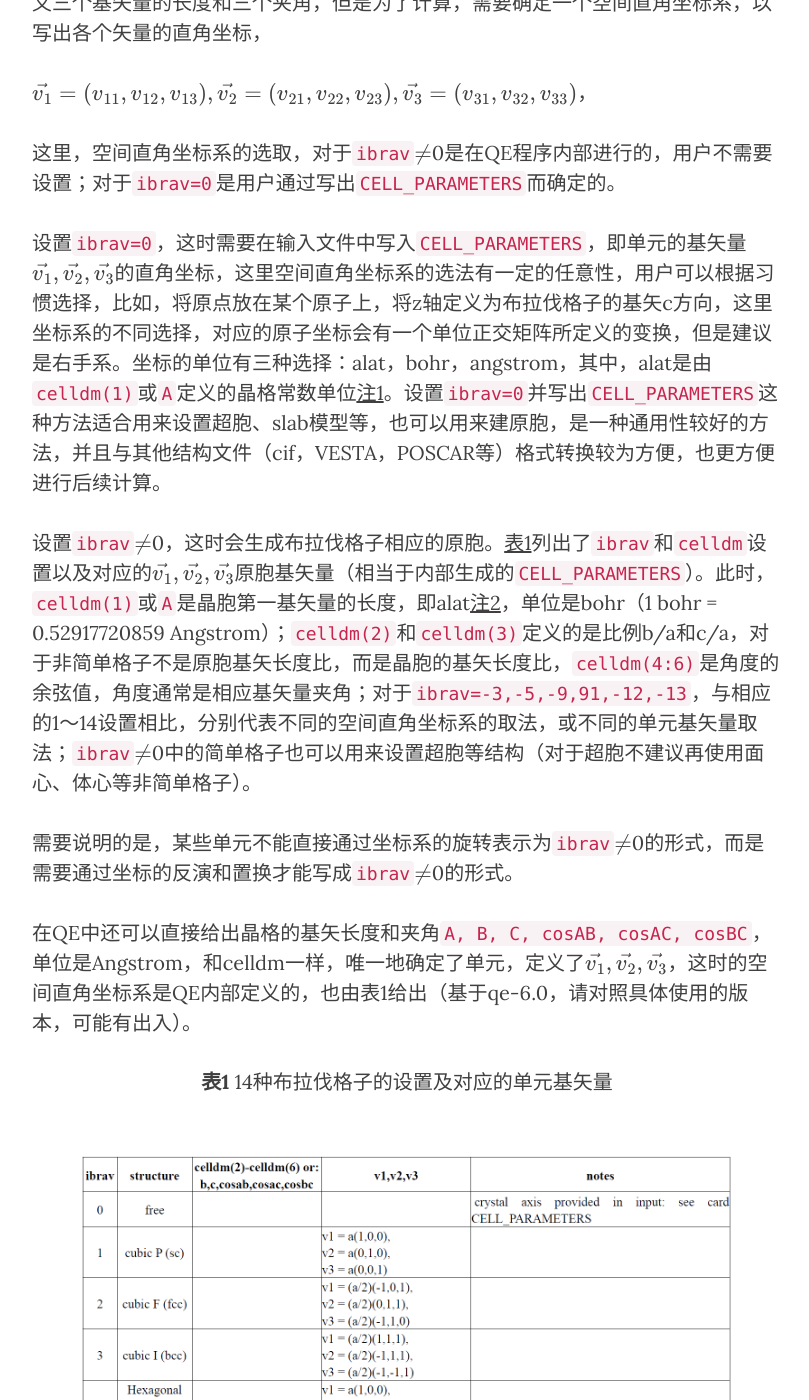
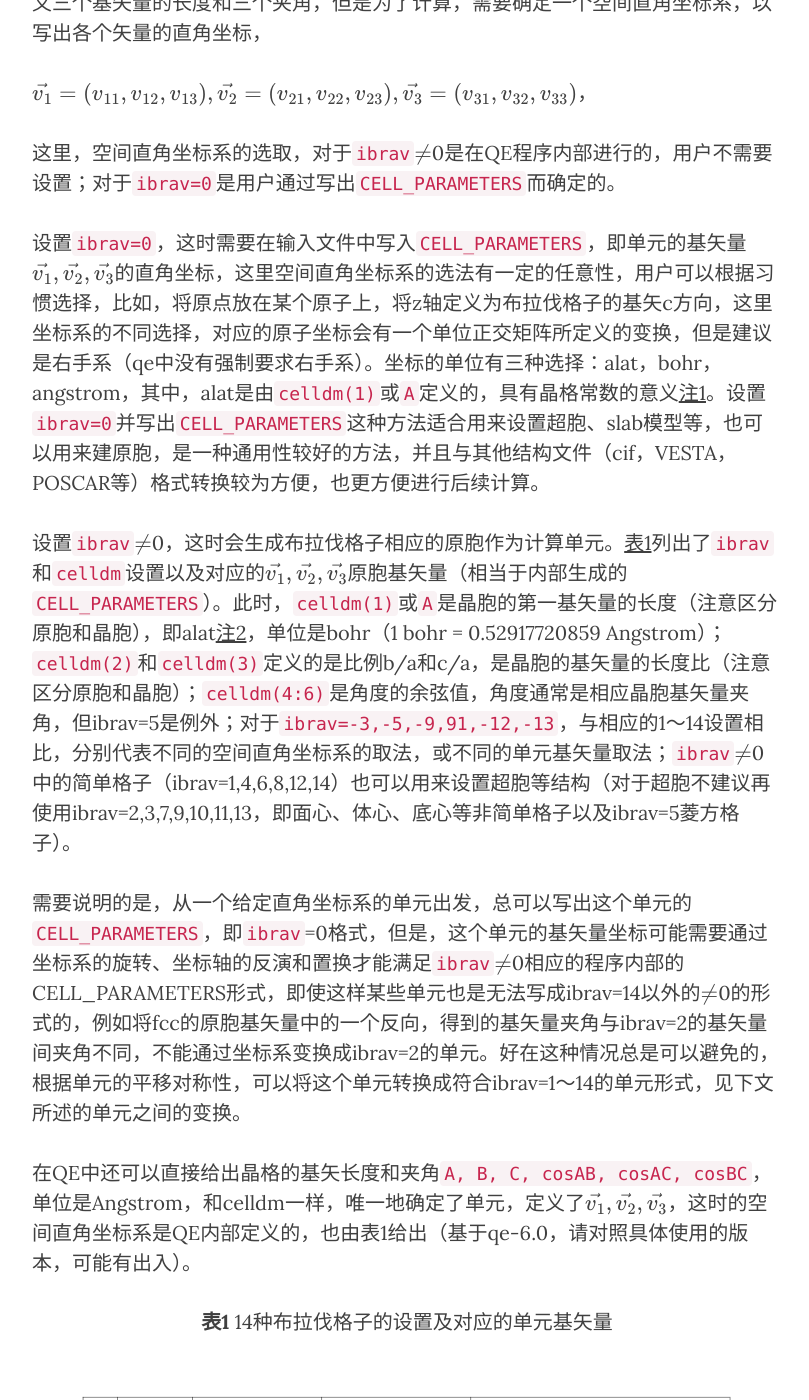
Before and after one commit to yyyu200/DFTbook, a Jekyll site: the page built from _posts/2019-04-07-TransCell.md, in a window 1280 px wide and 1400 px high, scrolled down 3737 px. Shown: the whole window, without its empty margins (233-1042 px from the left). Built offline with Jekyll 4.4.1, drawn with Linux system fonts in a browser that asks for light colours; nearby versions of some CDN libraries; formulas are drawn with MathJax 3; comment, search, counter and statistics services are not loaded; some of the changed text lies outside the part shown.

Commit message:
modify at ali

````diff
--- a/_posts/2019-04-07-TransCell.md
+++ b/_posts/2019-04-07-TransCell.md
@@ -71,11 +71,11 @@ $$\vec{v_{1}}=(v_{11},v_{12},v_{13}),\vec{v_{2}}=(v_{21},v_{22},v_{23}),\vec{v_{
 
 这里，空间直角坐标系的选取，对于```ibrav```$\neq$0是在QE程序内部进行的，用户不需要设置；对于```ibrav=0```是用户通过写出```CELL_PARAMETERS```而确定的。
 
-设置```ibrav=0```，这时需要在输入文件中写入```CELL_PARAMETERS```，即单元的基矢量$\vec{v_{1}},\vec{v_{2}},\vec{v_{3}}$的直角坐标，这里空间直角坐标系的选法有一定的任意性，用户可以根据习惯选择，比如，将原点放在某个原子上，将z轴定义为布拉伐格子的基矢c方向，这里坐标系的不同选择，对应的原子坐标会有一个单位正交矩阵所定义的变换，但是建议是右手系。坐标的单位有三种选择：alat，bohr，angstrom，其中，alat是由```celldm(1)```或```A```定义的晶格常数单位[注1](#note1)。设置```ibrav=0```并写出```CELL_PARAMETERS```这种方法适合用来设置超胞、slab模型等，也可以用来建原胞，是一种通用性较好的方法，并且与其他结构文件（cif，VESTA，POSCAR等）格式转换较为方便，也更方便进行后续计算。
+设置```ibrav=0```，这时需要在输入文件中写入```CELL_PARAMETERS```，即单元的基矢量$\vec{v_{1}},\vec{v_{2}},\vec{v_{3}}$的直角坐标，这里空间直角坐标系的选法有一定的任意性，用户可以根据习惯选择，比如，将原点放在某个原子上，将z轴定义为布拉伐格子的基矢c方向，这里坐标系的不同选择，对应的原子坐标会有一个单位正交矩阵所定义的变换，但是建议是右手系（qe中没有强制要求右手系）。坐标的单位有三种选择：alat，bohr，angstrom，其中，alat是由```celldm(1)```或```A```定义的，具有晶格常数的意义[注1](#note1)。设置```ibrav=0```并写出```CELL_PARAMETERS```这种方法适合用来设置超胞、slab模型等，也可以用来建原胞，是一种通用性较好的方法，并且与其他结构文件（cif，VESTA，POSCAR等）格式转换较为方便，也更方便进行后续计算。
 
-设置```ibrav```$\neq$0，这时会生成布拉伐格子相应的原胞。[表1](#tab1)列出了```ibrav```和```celldm```设置以及对应的$\vec{v_{1}},\vec{v_{2}},\vec{v_{3}}$原胞基矢量（相当于内部生成的```CELL_PARAMETERS```）。此时，```celldm(1)```或```A```是晶胞第一基矢量的长度，即alat[注2](#note2)，单位是bohr（1 bohr = 0.52917720859 Angstrom）；```celldm(2)```和```celldm(3)```定义的是比例b/a和c/a，对于非简单格子不是原胞基矢长度比，而是晶胞的基矢长度比，```celldm(4:6)```是角度的余弦值，角度通常是相应基矢量夹角；对于```ibrav=-3,-5,-9,91,-12,-13```，与相应的1～14设置相比，分别代表不同的空间直角坐标系的取法，或不同的单元基矢量取法；```ibrav```$\neq$0中的简单格子也可以用来设置超胞等结构（对于超胞不建议再使用面心、体心等非简单格子）。
+设置```ibrav```$\neq$0，这时会生成布拉伐格子相应的原胞作为计算单元。[表1](#tab1)列出了```ibrav```和```celldm```设置以及对应的$\vec{v_{1}},\vec{v_{2}},\vec{v_{3}}$原胞基矢量（相当于内部生成的```CELL_PARAMETERS```）。此时，```celldm(1)```或```A```是晶胞的第一基矢量的长度（注意区分原胞和晶胞），即alat[注2](#note2)，单位是bohr（1 bohr = 0.52917720859 Angstrom）；```celldm(2)```和```celldm(3)```定义的是比例b/a和c/a，是晶胞的基矢量的长度比（注意区分原胞和晶胞）；```celldm(4:6)```是角度的余弦值，角度通常是相应晶胞基矢量夹角，但ibrav=5是例外；对于```ibrav=-3,-5,-9,91,-12,-13```，与相应的1～14设置相比，分别代表不同的空间直角坐标系的取法，或不同的单元基矢量取法；```ibrav```$\neq$0中的简单格子（ibrav=1,4,6,8,12,14）也可以用来设置超胞等结构（对于超胞不建议再使用ibrav=2,3,7,9,10,11,13，即面心、体心、底心等非简单格子以及ibrav=5菱方格子）。
 
-需要说明的是，某些单元不能直接通过坐标系的旋转表示为```ibrav```$\neq$0的形式，而是需要通过坐标的反演和置换才能写成```ibrav```$\neq$0的形式。
+需要说明的是，从一个给定直角坐标系的单元出发，总可以写出这个单元的```CELL_PARAMETERS```，即```ibrav```=0格式，但是，这个单元的基矢量坐标可能需要通过坐标系的旋转、坐标轴的反演和置换才能满足```ibrav```$\neq$0相应的程序内部的CELL_PARAMETERS形式，即使这样某些单元也是无法写成ibrav=14以外的$\neq$0的形式的，例如将fcc的原胞基矢量中的一个反向，得到的基矢量夹角与ibrav=2的基矢量间夹角不同，不能通过坐标系变换成ibrav=2的单元。好在这种情况总是可以避免的，根据单元的平移对称性，可以将这个单元转换成符合ibrav=1～14的单元形式，见下文所述的单元之间的变换。
 
 在QE中还可以直接给出晶格的基矢长度和夹角```A, B, C, cosAB, cosAC, cosBC```，单位是Angstrom，和celldm一样，唯一地确定了单元，定义了$\vec{v_{1}},\vec{v_{2}},\vec{v_{3}}$，这时的空间直角坐标系是QE内部定义的，也由表1给出（基于qe-6.0，请对照具体使用的版本，可能有出入）。
 
@@ -85,7 +85,7 @@ $$\vec{v_{1}}=(v_{11},v_{12},v_{13}),\vec{v_{2}}=(v_{21},v_{22},v_{23}),\vec{v_{
     <img src="../../../../../img/ibrav.png" width="830" />
 </p>
 
-在定义了单元之后，用```ATOMIC_POSITIONS```定义单元中原子的坐标。```ATOMIC_POSITIONS```的单位有以下可供选择\{ alat \| bohr \| angstrom \| crystal \| crystal_sg \}，其中，crystal是指以$\vec{v_{1}},\vec{v_{2}},\vec{v_{3}}$为基矢量的分数坐标，$\vec{X}=(x_{1},x_{2},x_{3})^{T}=x_{1}\vec{v_{1}}+x_{2}\vec{v_{2}}+x_{3}\vec{v_{3}}$。如果选择\{ alat \| bohr \| angstrom\}，则原子坐标是空间直角坐标，由于结构的周期性，这里的空间直角坐标系的选择是任意的，但是习惯上还是与CELL的空间直角坐标系保持一致，坐标值在CELL_PARAMTERS所定义的平行六面体内部。\{crystal_sg\}是在指定了空间群之后，定义对称性不等价的原子位置，与```space_group, uniqueb, origin_choice, rhombohedral```配套使用。
+在定义了单元之后，用```ATOMIC_POSITIONS```定义单元中原子的坐标。```ATOMIC_POSITIONS```的单位有以下可供选择\{ alat \| bohr \| angstrom \| crystal \| crystal_sg \}，其中，crystal是指以$\vec{v_{1}},\vec{v_{2}},\vec{v_{3}}$为基矢量的分数坐标，$\vec{X}=(x_{1},x_{2},x_{3})^{T}=x_{1}\vec{v_{1}}+x_{2}\vec{v_{2}}+x_{3}\vec{v_{3}}$。如果选择\{ alat \| bohr \| angstrom\}，则原子坐标是空间直角坐标，由于结构的周期性，这里的空间直角坐标系的选择是任意的，同时与单元的空间直角坐标系也是独立选取的，但是习惯上还是与单元的空间直角坐标系保持一致，坐标值在CELL_PARAMTERS所定义的平行六面体内部。\{crystal_sg\}是在指定了空间群之后，定义对称性不等价的原子位置，与```space_group, uniqueb, origin_choice, rhombohedral```配套使用。
 
 QE提供多种方式完成一件任务的设计风格，为具有各种习惯的用户提供了得心应手的工具，但是对于初学者来说，难免有一种眼花缭乱的感觉，这里推荐的方法：
 
@@ -414,6 +414,7 @@ slab.print_poscar("./slab.vasp")
 
 Update on 2019/04/22.
 Update on 2019/11/15.
+Update on 2022/08/10.
 
 <span id="busuanzi_container_page_pv">
   本文总阅读量<span id="busuanzi_value_page_pv"></span>次
````
